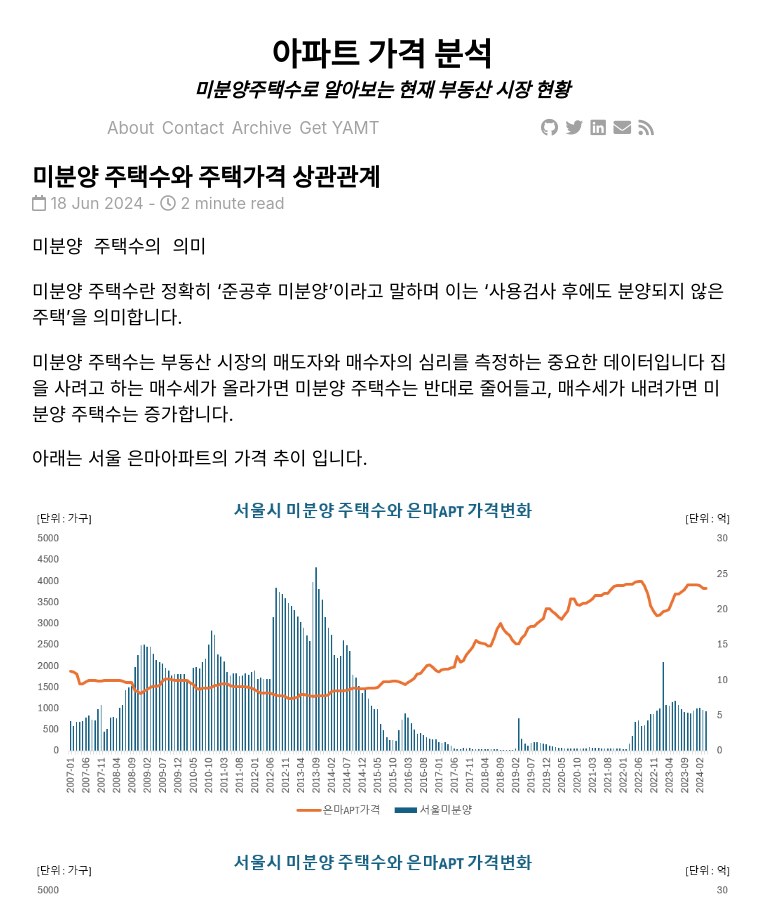
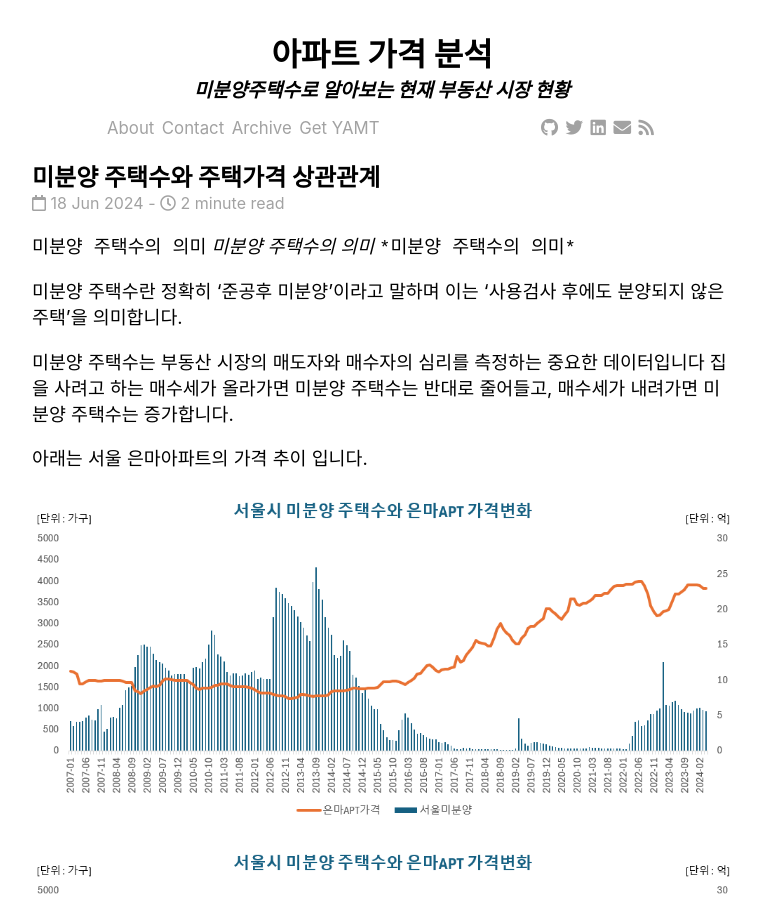
Before and after one commit to Timeleeh/skkufinal.github.io, a Jekyll site: the page built from _posts/2024-06-18-미분양 주택수와 주택가격 상관관계.md, in a window 1280 px wide and 900 px high. Shown: the whole window, without its empty margins (258-1019 px from the left). Built offline with Jekyll 4.4.1, drawn with Linux system fonts in a browser that asks for light colours; nearby versions of some CDN libraries; comment, search, counter and statistics services are not loaded.

Commit message:
Update 2024-06-18-미분양 주택수와 주택가격 상관관계.md

```diff
--- a/_posts/2024-06-18-미분양 주택수와 주택가격 상관관계.md
+++ b/_posts/2024-06-18-미분양 주택수와 주택가격 상관관계.md
@@ -5,6 +5,8 @@ date:   2024-06-18 18:40:39 +0900
 categories: jekyll update
 ---
 `미분양 주택수의 의미`
+*미분양 주택수의 의미*
+`*미분양 주택수의 의미*`
 
 미분양 주택수란 정확히 '준공후 미분양'이라고 말하며 이는 '사용검사 후에도 분양되지 않은 주택'을 의미합니다.
 
```
